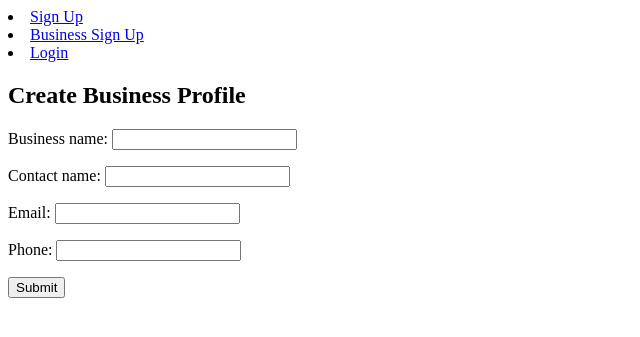
After one commit to roadsproject/covidapp, a Django app: page /createbusiness/ in a window 1280 px wide. The commit adds this page. Shown: the top 337 px of the page, without its empty margins (0-640 px from the left). Run offline with Django 3.2, Linux system fonts and the light colour scheme.

Commit message:
create business view added

```diff
--- a/covidapp/urls.py
+++ b/covidapp/urls.py
@@ -29,6 +29,7 @@ urlpatterns = [
     path('logout/', auth_views.LogoutView.as_view(template_name='tracking/logout.html'), name='logoutuser'),
     #path('visit/', views.VisitView.as_view(),name ='visit'),
     path('visit/', views.VisitView.as_view(), name='visit'),
+    path('createbusiness/', views.CreateBusinessView.as_view(), name='createbusiness'),
 
 
 
--- a/tracking/models.py
+++ b/tracking/models.py
@@ -30,27 +30,22 @@ class Individual(models.Model):
     #user_name       = models.CharField(max_length = 50)
     first_name      = models.CharField(max_length = 100)
     last_name       = models.CharField(max_length = 100)
-
-    #email           = models.EmailField()
-    #phone           = models.CharField(max_length = 50) #changed to show numbers better
-    #password        = models.CharField(max_length = 32)
-
     email           = models.EmailField()
     phone           = models.CharField(max_length = 50) #changed to show numbers better
-    password        = models.CharField(max_length = 32)
+    #password        = models.CharField(max_length = 32)
 
 
 class Business(models.Model):
-    b_user            = models.OneToOneField(User,on_delete=models.CASCADE, primary_key=True)
-    #business_id     = models.AutoField(primary_key=True)
+    #b_user            = models.OneToOneField(User,on_delete=models.CASCADE, primary_key=True)
+    business_id     = models.AutoField(primary_key=True)
     business_name   = models.CharField(max_length = 200)
     contact_name    = models.CharField(max_length = 200)
-    #email           = models.EmailField()
-    #phone           = models.PositiveIntegerField()
+    email           = models.EmailField()
+    phone           = models.PositiveIntegerField()
 
 class Visit(models.Model):
-    i_user     = models.ForeignKey(Individual,on_delete=models.CASCADE)
-    b_user     = models.ForeignKey(Business,on_delete=models.CASCADE)
+    user_id                  = models.ForeignKey(User,on_delete=models.CASCADE)
+    business_id         = models.ForeignKey(Business,on_delete=models.CASCADE)
     #business_id       = models.ForeignKey(Business,on_delete=models.CASCADE)
     #date             = models.DateField(auto_now_add=Ture)
     datetime          = models.DateTimeField(auto_now_add=True)
--- a/tracking/templates/tracking/base.html
+++ b/tracking/templates/tracking/base.html
@@ -9,6 +9,9 @@
                     <a href="{% url 'signupuser' %}">Sign Up</a>
                 </li>
                 <li>
+                    <a href="{% url 'createbusiness' %}">Business Sign Up</a>
+                </li>
+                <li>
                     <a href="{% url 'login' %}">Login</a>
                 </li>
             {% endif %}
--- /dev/null
+++ b/tracking/templates/tracking/createbusiness.html
@@ -0,0 +1,12 @@
+{% extends 'tracking/base.html' %}
+
+{% block title %}CreateBusiness{% endblock %}
+
+{% block content %}
+  <h2>Create Business Profile</h2>
+  <form method="POST">
+    {% csrf_token %}
+    {{ form.as_p }}
+    <button type="submit">Submit</button>
+  </form>
+{% endblock %}
--- a/tracking/views.py
+++ b/tracking/views.py
@@ -3,8 +3,8 @@ from django.contrib.auth.forms import UserCreationForm, AuthenticationForm
 from django.contrib.auth.models import User
 from django.db import IntegrityError
 from django.contrib.auth import login, logout, authenticate
-from .forms import UserForm, SigninForm
-from .models import User,Visit
+from .forms import UserForm, SigninForm,VisitForm
+from .models import User,Visit,Business
 from django.utils import timezone
 from django.contrib.auth.decorators import login_required
 from django.views.generic.edit import CreateView
@@ -53,9 +53,25 @@ def logoutuser(request):
         logout(request)
         return redirect('home')
 
+class CreateBusinessView(CreateView):
+    model = Business
+    template_name = 'tracking/createbusiness.html'
+    fields = ('business_name','contact_name','email','phone')
+    success_url = reverse_lazy('home')
+
 @method_decorator(login_required,name='dispatch')
 class VisitView(CreateView):
     model = Visit
+    form_class = VisitForm
+    success_url = reverse_lazy('home')
     template_name = 'tracking/visit.html'
-    fields = ('b_user','is_in',)
-    success_url = reverse_lazy('home')
+
+
+
+
+    def form_valid(self,form):
+        self.object = form.save(commit=False)
+        self.object.user_id = self.request.user
+        self.object.save()
+
+        return super(VisitView, self).form_valid(form)
```
Also changed, not shown: tracking/forms.py (+7 -1 lines), db.sqlite3, tracking/migrations/0001_initial.py, tracking/migrations/0002_auto_20200908_1107.py (deleted), tracking/migrations/0002_visit_user_id.py (added), tracking/migrations/0003_auto_20200912_2132.py (added), tracking/migrations/0003_user_password.py (deleted).
